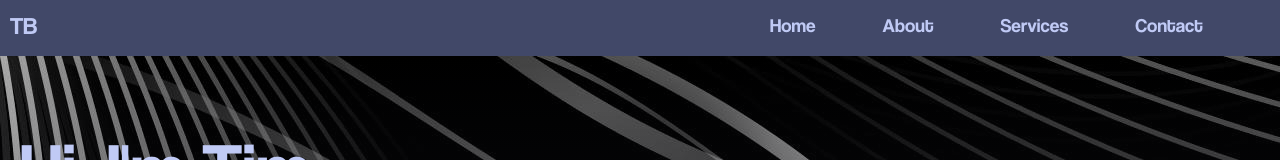
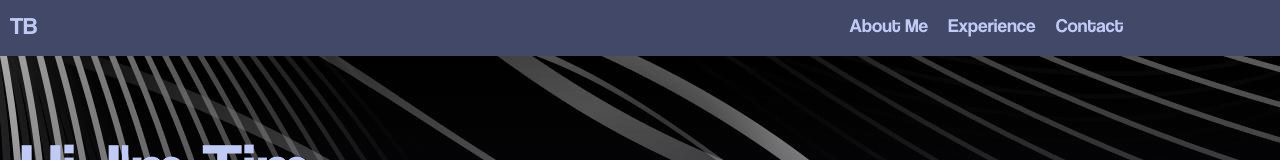
Before and after one commit to TimBek2/timbek2.github.io, a React (Vite) app: page / in a window 1280 px wide. Shown: the top 160 px of the page. Built offline with nearby package versions, Linux system fonts and the light colour scheme.

Commit message:
Add IDs and links to nav bar, need to make it smooth scroll

```diff
--- a/src/components/about/index.tsx
+++ b/src/components/about/index.tsx
@@ -46,7 +46,7 @@ export function EmblaCarousel() {
 
 const About = () => {
   return (
-    <section className="about">
+    <section className="about" id="about">
       <div className='about-content'>
         <h2>About Me</h2>
         <p>
--- a/src/components/contact/index.tsx
+++ b/src/components/contact/index.tsx
@@ -34,7 +34,7 @@ export const Contact = () => {
   };
 
   return (
-    <section className="contact">
+    <section className="contact" id="contact">
       <div className='contact-image'>
         <div className="paperplane">
           <div className="plane">
--- a/src/components/experience/index.tsx
+++ b/src/components/experience/index.tsx
@@ -8,7 +8,7 @@ import './style.css';
 
 const Experience = () => {
   return (
-    <section className="experience">
+    <section className="experience" id="experience">
       <h2>Experience</h2>
       <VerticalTimeline lineColor={'#bb9af7'}>
         {experiences.map((experience, index:number) => (
--- a/src/components/hero/index.tsx
+++ b/src/components/hero/index.tsx
@@ -3,7 +3,7 @@ import './style.css';
 
 const Hero = () => {
   return (
-    <section className="hero">
+    <section className="hero" id="hero">
       <h1>Hi, I'm Tim</h1>
       <Typewriter text="Welcome to my portfolio!" speed={1000} />
     </section>
--- a/src/components/navigation/index.tsx
+++ b/src/components/navigation/index.tsx
@@ -3,11 +3,10 @@ import './style.css';
 const Navigation = () => {
   return (
     <nav className="navigation">
-      <h3 className="nav-title"><a className="nav-logo" href="timbek2.github.io">TB</a></h3>
+      <h3 className="nav-title"><a className="nav-logo" href="#hero">TB</a></h3>
       <ul className='nav-links'>
-        <li className='nav-link'><a href="#home">Home</a></li>
-        <li className='nav-link'><a href="#about">About</a></li>
-        <li className='nav-link'><a href="#services">Services</a></li>
+        <li className='nav-link'><a href="#about">About Me</a></li>
+        <li className='nav-link'><a href="#experience">Experience</a></li>
         <li className='nav-link'><a href="#contact">Contact</a></li>
       </ul>
     </nav>
--- a/src/components/navigation/style.css
+++ b/src/components/navigation/style.css
@@ -3,7 +3,6 @@
   box-sizing: border-box;
   color: white;
   padding: 10px;
-  gap: 20px;
   position: fixed;
   top: 0;
   width: 100%;
@@ -23,7 +22,8 @@
 
   .nav-links {
     display: flex;
-    justify-content: space-evenly;
+    justify-content: center;
+    gap: 20px;
     list-style-type: none;
     min-width: 45%;
     margin: 0;
```
